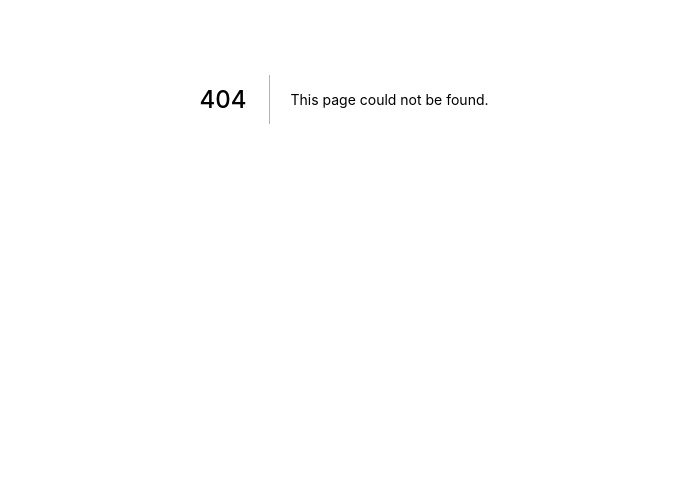
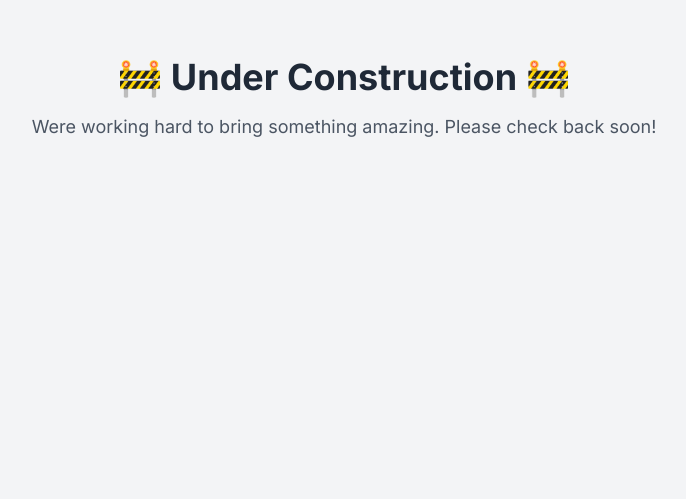
Before and after one commit to shaflyh/atmaja-react, a Next.js app: page /under-construction in a window 1280 px wide. Before the commit this address had no page. Shown: the part 301-800 px from the top of the page, without its empty margins (296-982 px from the left). Built offline with nearby package versions, Linux system fonts and the light colour scheme.

Commit message:
feat: add underconstruction page

```diff
--- /dev/null
+++ b/src/pages/under-construction.js
@@ -0,0 +1,29 @@
+// pages/under-construction.js
+import Head from 'next/head';
+
+function UnderConstruction() {
+    return (
+        <>
+            <Head>
+                <title>Under Construction</title>
+                <meta
+                    name="description"
+                    content="This page is under construction. Please check back later."
+                />
+            </Head>
+            <div className="flex items-center justify-center min-h-screen bg-gray-100">
+                <div className="text-center">
+                    <h1 className="text-4xl font-bold text-gray-800">
+                        🚧 Under Construction 🚧
+                    </h1>
+                    <p className="mt-4 text-lg text-gray-600">
+                        Were working hard to bring something amazing. Please
+                        check back soon!
+                    </p>
+                </div>
+            </div>
+        </>
+    );
+}
+
+export default UnderConstruction;
```
Also changed, not shown: src/middleware.js (added, +29 -0 lines).
